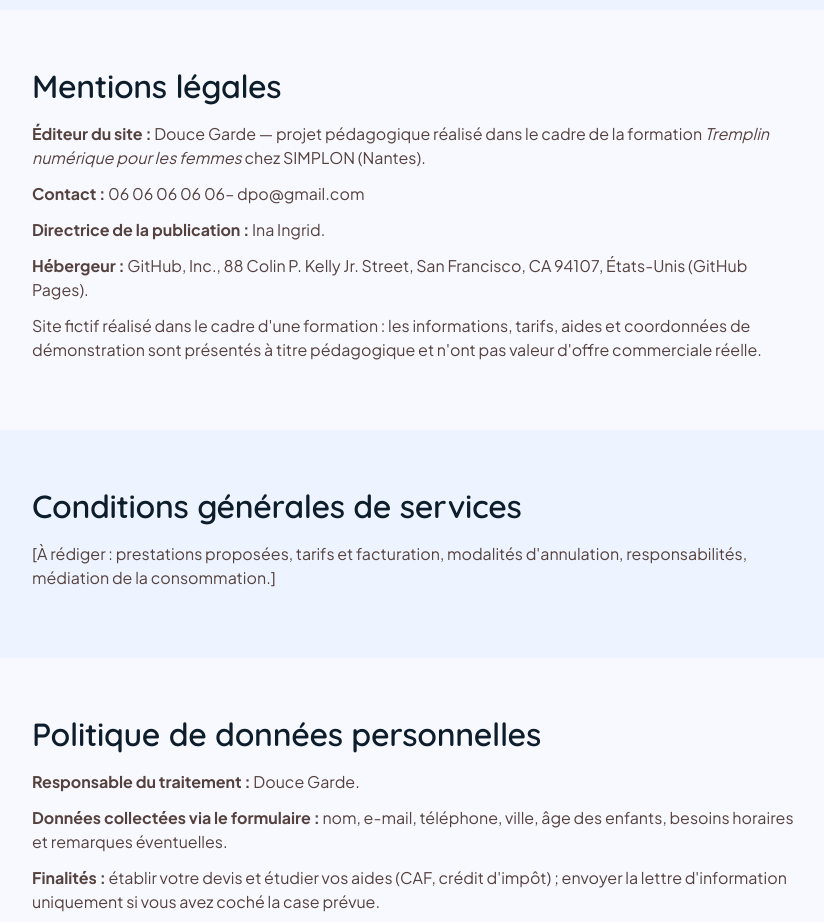
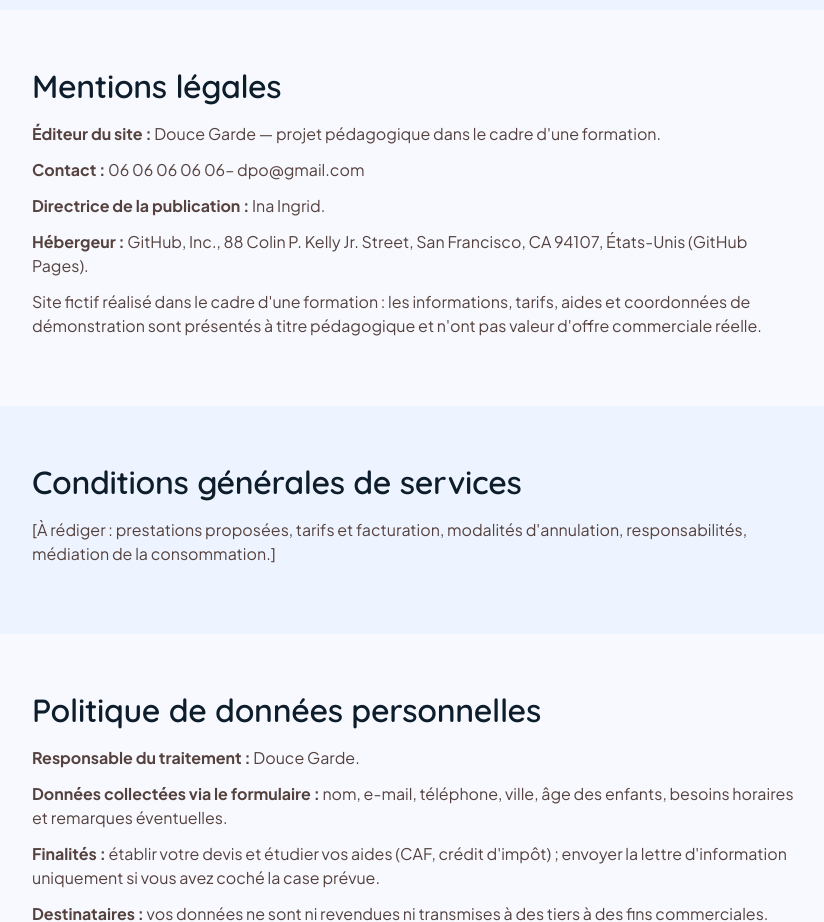
Before and after one commit to Inaingrid/Douce-garde, a plain HTML site: page index.html in a window 1280 px wide. Shown: the part 5720-6642 px from the top of the page, without its empty margins (52-876 px from the left). Drawn offline with nearby package versions, Linux system fonts and the light colour scheme.

Commit message:
Revise site editor description in index.html
J'ai enlevé le lieu du site de formation et la formation.

```diff
--- a/index.html
+++ b/index.html
@@ -602,7 +602,7 @@
 <section class="w-full py-space-xl bg-surface" id="mentions-legales">
 <div class="max-w-[1160px] mx-auto px-gutter"><div class="max-w-3xl">
 <h2 class="font-headline-lg text-headline-lg text-on-surface mb-4">Mentions légales</h2>
-<p class="font-body-md text-body-md text-on-surface-variant mb-3"><strong>Éditeur du site :</strong> Douce Garde — projet pédagogique réalisé dans le cadre de la formation <em>Tremplin numérique pour les femmes</em> chez SIMPLON (Nantes).</p>
+<p class="font-body-md text-body-md text-on-surface-variant mb-3"><strong>Éditeur du site :</strong> Douce Garde — projet pédagogique dans le cadre d'une formation.</p>
 <p class="font-body-md text-body-md text-on-surface-variant mb-3"><strong>Contact :</strong> 06 06 06 06 06– dpo@gmail.com</p>
 <p class="font-body-md text-body-md text-on-surface-variant mb-3"><strong>Directrice de la publication :</strong> Ina Ingrid.</p>
 <p class="font-body-md text-body-md text-on-surface-variant mb-3"><strong>Hébergeur :</strong> GitHub, Inc., 88 Colin P. Kelly Jr. Street, San Francisco, CA 94107, États-Unis (GitHub Pages).</p>
```
